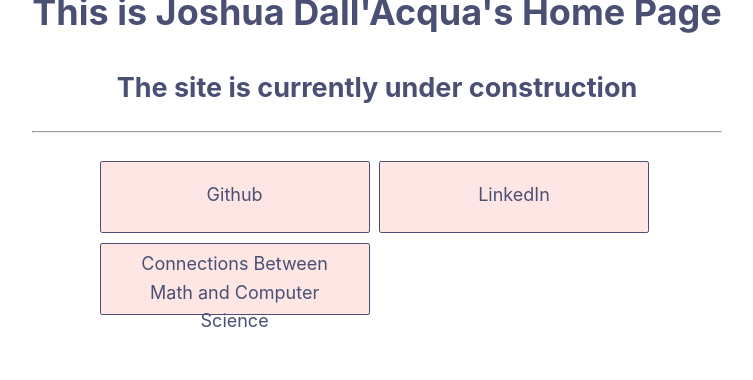
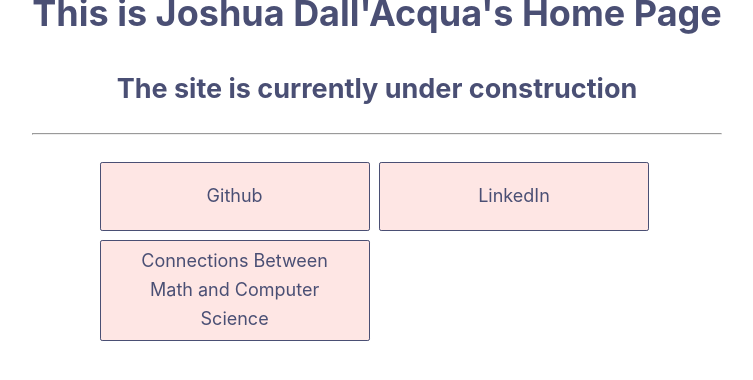
Before and after one commit to Josh-cannot-code/personal-website, a Next.js app: page / in a window 1280 px wide. Shown: the top 380 px of the page, without its empty margins (263-1016 px from the left). Built offline with nearby package versions, Linux system fonts and the light colour scheme.

Commit message:
changing systems

```diff
--- a/styles/index.module.css
+++ b/styles/index.module.css
@@ -38,7 +38,7 @@
     transition: all 0.2s;
     background: #FA9A9440;
     width: 15rem;
-    height: 4rem;
+    height: auto;
     justify-self: center;
 }
 .button:hover {
@@ -65,6 +65,7 @@
 }
 .center{
     padding-top: 0.7em;
+    padding-bottom: 0.7em;
 }
 /*
 #FFAA3C
```
